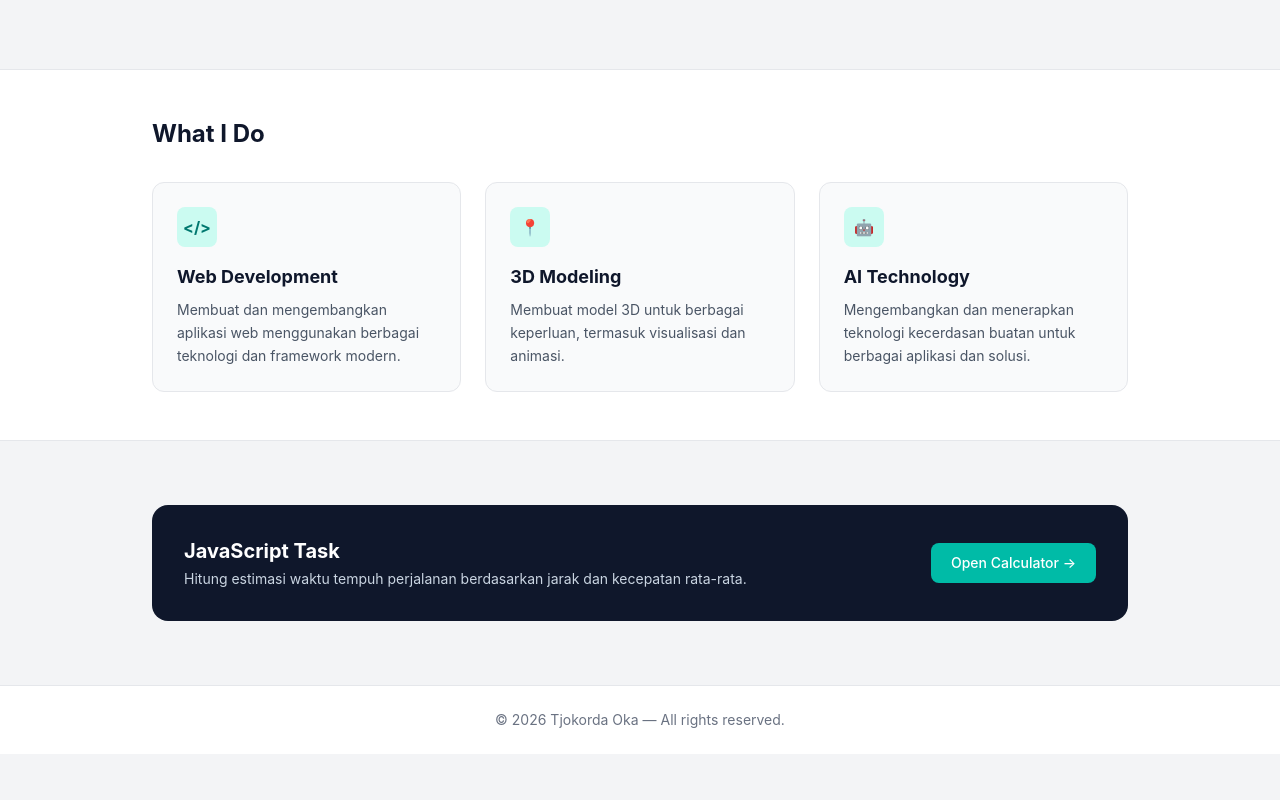
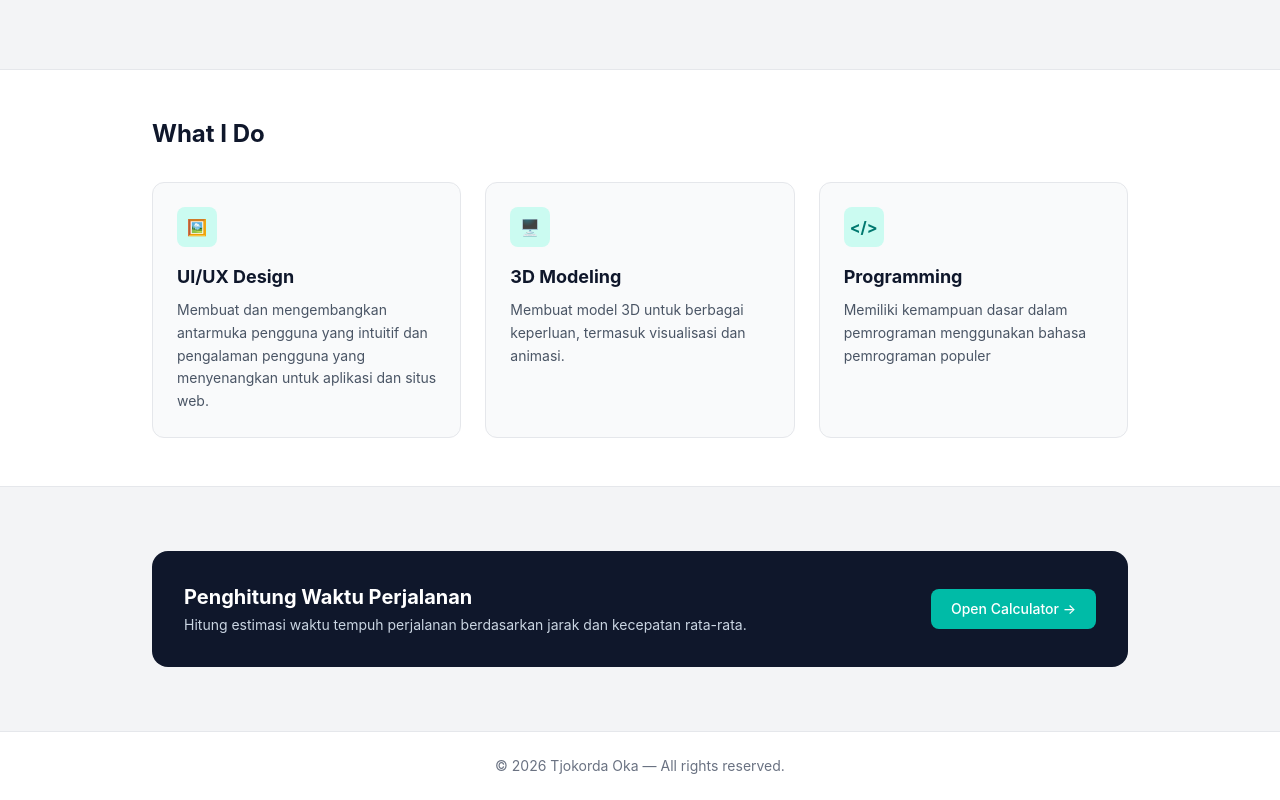
Before and after one commit to Cok-Bagas/Portofolio, a website: page index.html in a window 1280 px wide. Shown: the part 822-1622 px from the top of the page. Before the commit the page ends 1576 px from the top, so only its background shows below. Drawn offline with Linux system fonts and the light colour scheme.

Commit message:
Update index.html

```diff
--- a/index.html
+++ b/index.html
@@ -100,20 +100,20 @@
         <!-- Card 1 -->
         <div class="p-6 bg-gray-50 border border-gray-200 rounded-xl hover:border-teal-400 transition">
           <div class="w-10 h-10 rounded-lg bg-teal-100 text-teal-700 flex items-center justify-center font-bold mb-4">
-            &lt;/&gt;
+            🖼️
           </div>
           <h3 class="text-lg font-bold text-slate-900">
-            Web Development
+           UI/UX Design
           </h3>
           <p class="mt-2 text-sm text-gray-600 leading-relaxed">
-            Membuat dan mengembangkan aplikasi web menggunakan berbagai teknologi dan framework modern.
+            Membuat dan mengembangkan antarmuka pengguna yang intuitif dan pengalaman pengguna yang menyenangkan untuk aplikasi dan situs web.
           </p>
         </div>
 
         <!-- Card 2 -->
         <div class="p-6 bg-gray-50 border border-gray-200 rounded-xl hover:border-teal-400 transition">
           <div class="w-10 h-10 rounded-lg bg-teal-100 text-teal-700 flex items-center justify-center font-bold mb-4">
-            📍
+            🖥️
           </div>
           <h3 class="text-lg font-bold text-slate-900">
             3D Modeling
@@ -126,13 +126,13 @@
         <!-- Card 3 -->
         <div class="p-6 bg-gray-50 border border-gray-200 rounded-xl hover:border-teal-400 transition">
           <div class="w-10 h-10 rounded-lg bg-teal-100 text-teal-700 flex items-center justify-center font-bold mb-4">
-            🤖
+            &lt;/&gt;
           </div>
           <h3 class="text-lg font-bold text-slate-900">
-            AI Technology
+            Programming
           </h3>
           <p class="mt-2 text-sm text-gray-600 leading-relaxed">
-            Mengembangkan dan menerapkan teknologi kecerdasan buatan untuk berbagai aplikasi dan solusi.
+            Memiliki kemampuan dasar dalam pemrograman menggunakan bahasa pemrograman populer
           </p>
         </div>
 
@@ -149,7 +149,7 @@
       <div class="p-8 bg-slate-900 text-white rounded-2xl flex flex-col md:flex-row items-center justify-between gap-6">
         <div>
           <h2 class="text-xl font-bold">
-            JavaScript Task
+            Penghitung Waktu Perjalanan
           </h2>
           <p class="mt-1 text-slate-300 text-sm">
             Hitung estimasi waktu tempuh perjalanan berdasarkan jarak dan kecepatan rata-rata.
```
